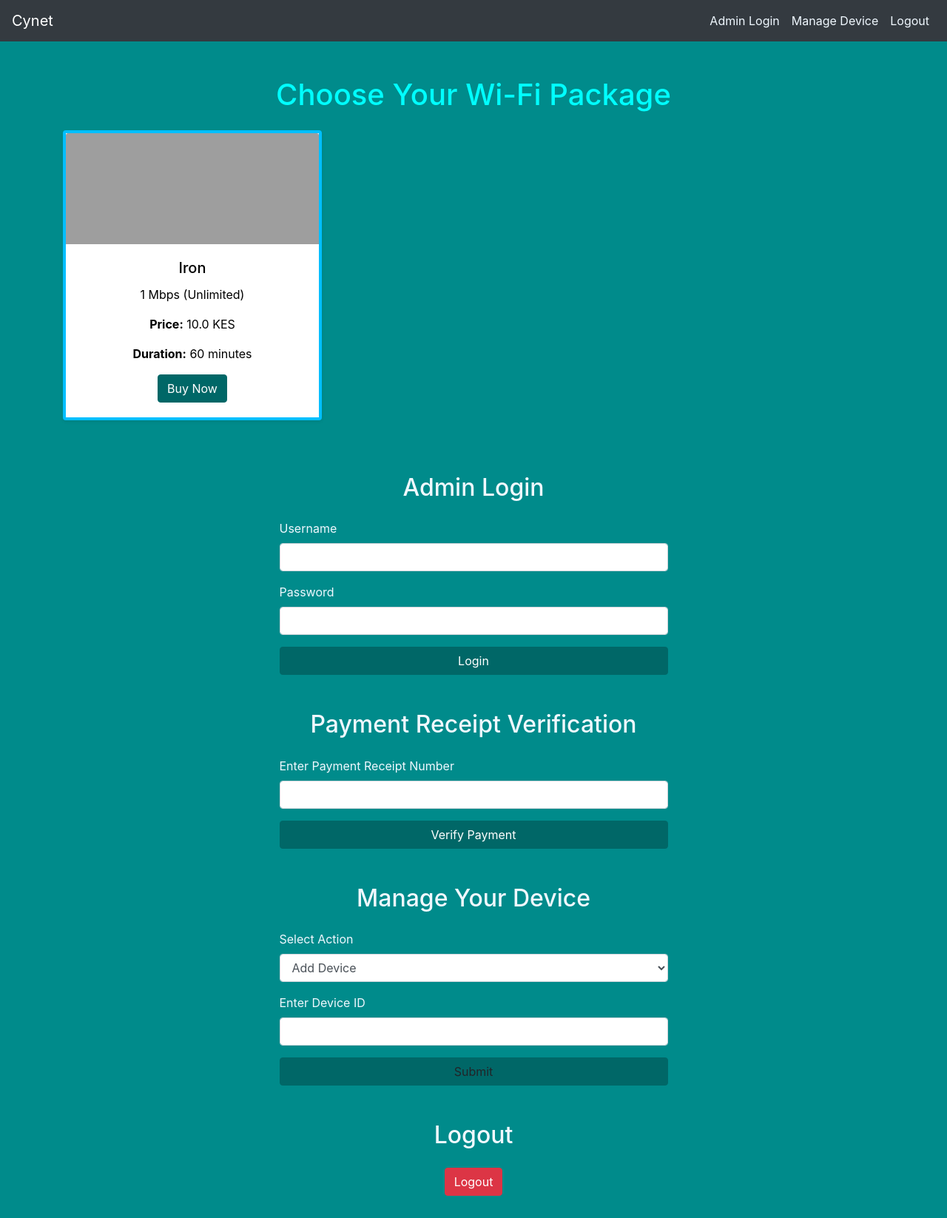
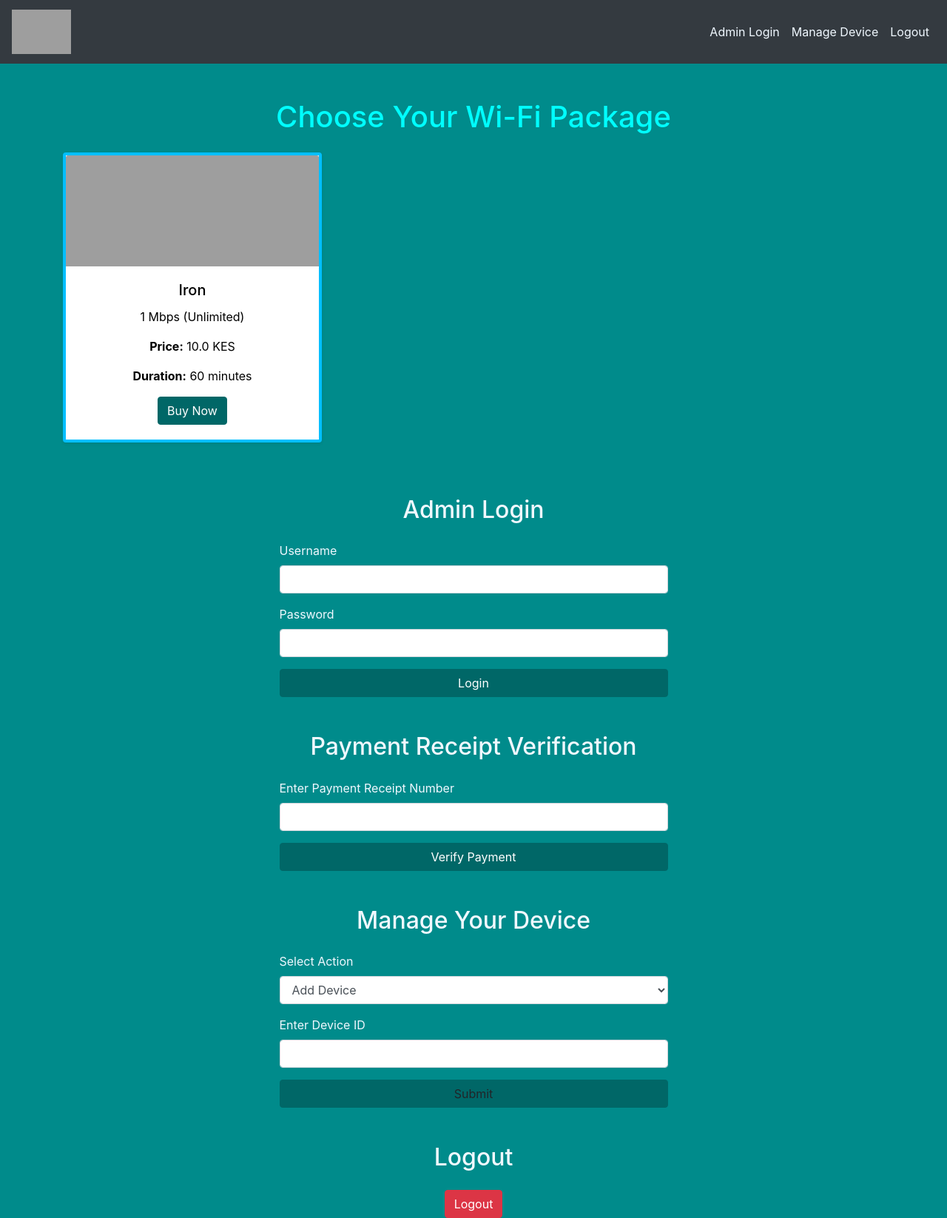
Before and after one commit to Bravine-ke/cynet, a Flask app: page / in a window 1280 px wide. Shown: the whole page at 74% size. Before the commit the page ends 1616 px from the top, so only its background shows below. Run offline with Flask 3, Linux system fonts and the light colour scheme; some libraries are stand-ins or nearby versions; grey boxes are pictures that could not be loaded.

Commit message:
Update home.html

```diff
--- a/templates/home.html
+++ b/templates/home.html
@@ -71,7 +71,9 @@
 
     <!-- Header Section -->
     <nav class="navbar navbar-expand-lg navbar-dark bg-dark">
-    <a class="navbar-brand" href="#">Cynet</a>
+    <a class="navbar-brand" href="#">
+    <img src="https://i.ibb.co/B3T6hfR/logk.png" alt="Cynet Logo" style="height: 60px; width: auto;">
+</a>
     <div class="collapse navbar-collapse justify-content-end">
         <ul class="navbar-nav">
             <li class="nav-item">
```
